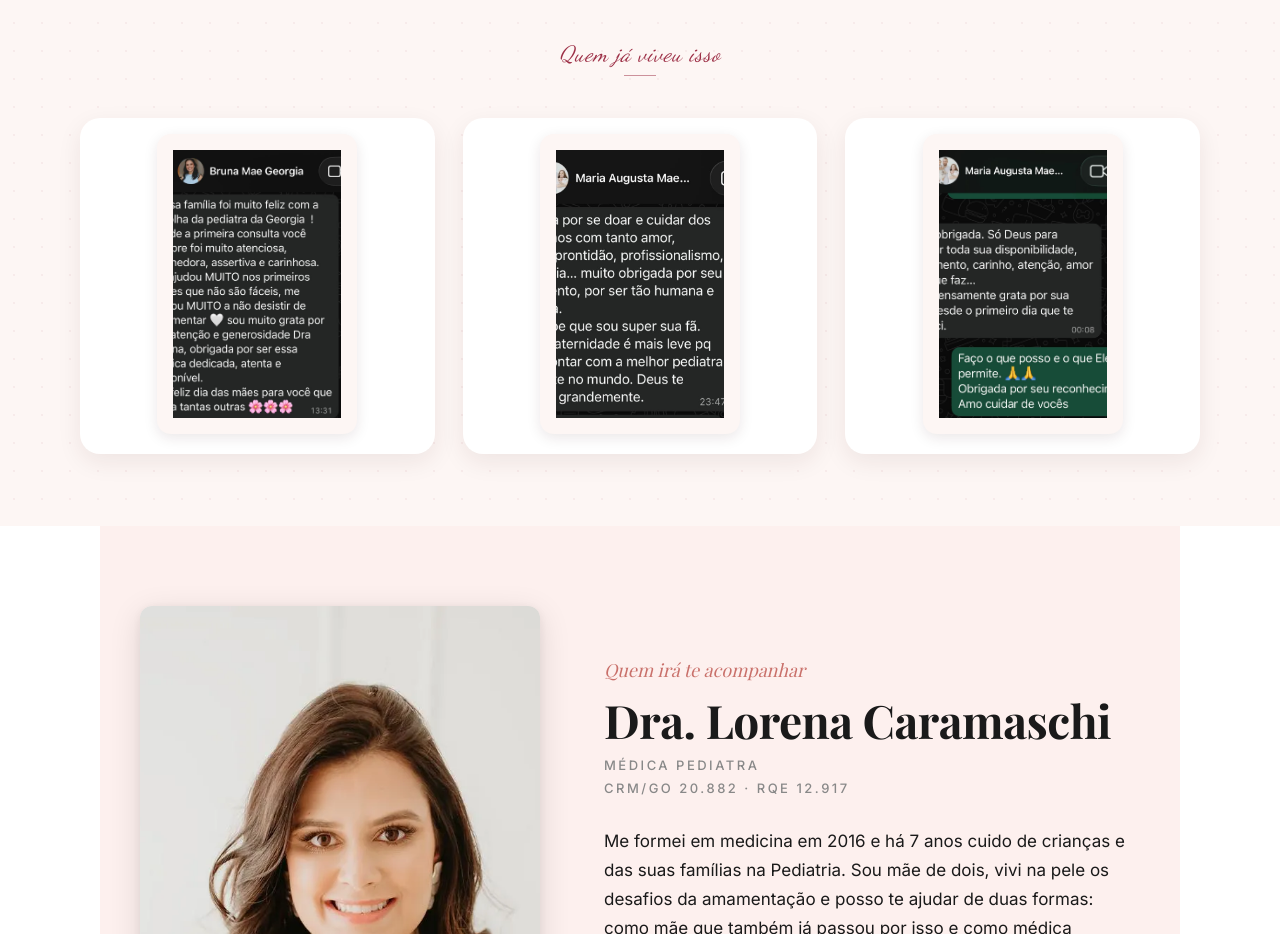
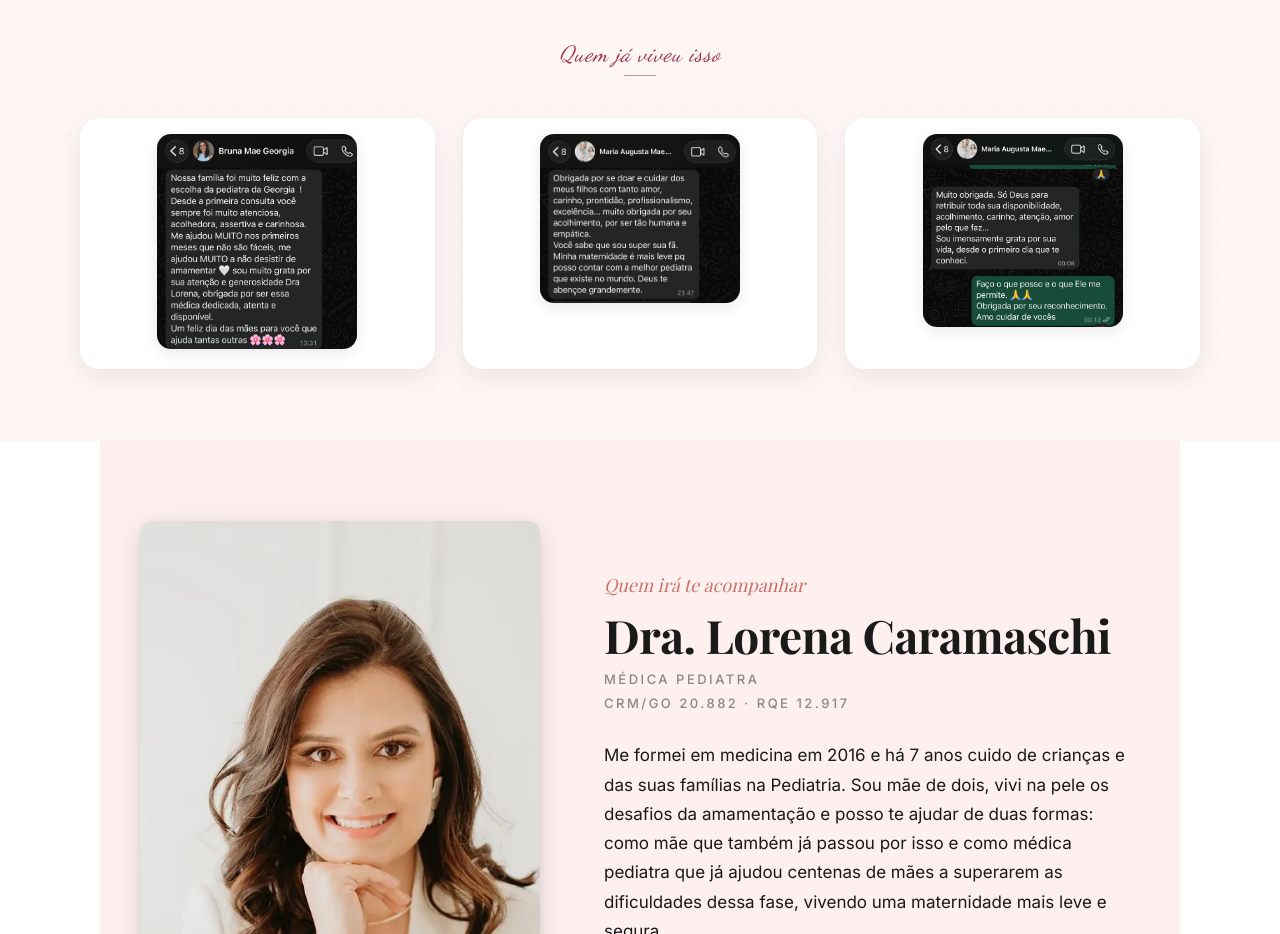
Before and after one commit to daltrovitor/lorenadeq, a Next.js app: page /teste in a window 1280 px wide. Shown: the part 5140-6074 px from the top of the page. Built offline with nearby package versions, Linux system fonts and the light colour scheme; no server answers; a web font is replaced by a local one.

Commit message:
style: display full testimonial images without cropping

```diff
--- a/app/(teste)/teste/styles.css
+++ b/app/(teste)/teste/styles.css
@@ -795,24 +795,14 @@ body { font-family: system-ui, -apple-system, Segoe UI, Roboto, sans-serif; }
       width: 100%;
       max-width: 220px;
       height: auto;
-      aspect-ratio: 400 / 600;
-      object-fit: cover;
-      object-position: top;
       border-radius: 14px;
       display: block;
       margin: 0 auto;
       box-shadow: 0 4px 14px rgba(60,20,25,0.10);
-      background-color: #FDF6F4;
-      color: #9C2E45;
-      font-size: 12px;
-      text-align: center;
-      box-sizing: border-box;
-      padding: 16px;
     }@media (min-width: 1024px){
       .depo-card__print {
         max-width:200px !important;
         height: auto !important;
-        aspect-ratio: 400 / 600 !important;
       }
     }.secao-prova-dados .depo-card__autor{
       font-family: 'Inter', sans-serif;
```
